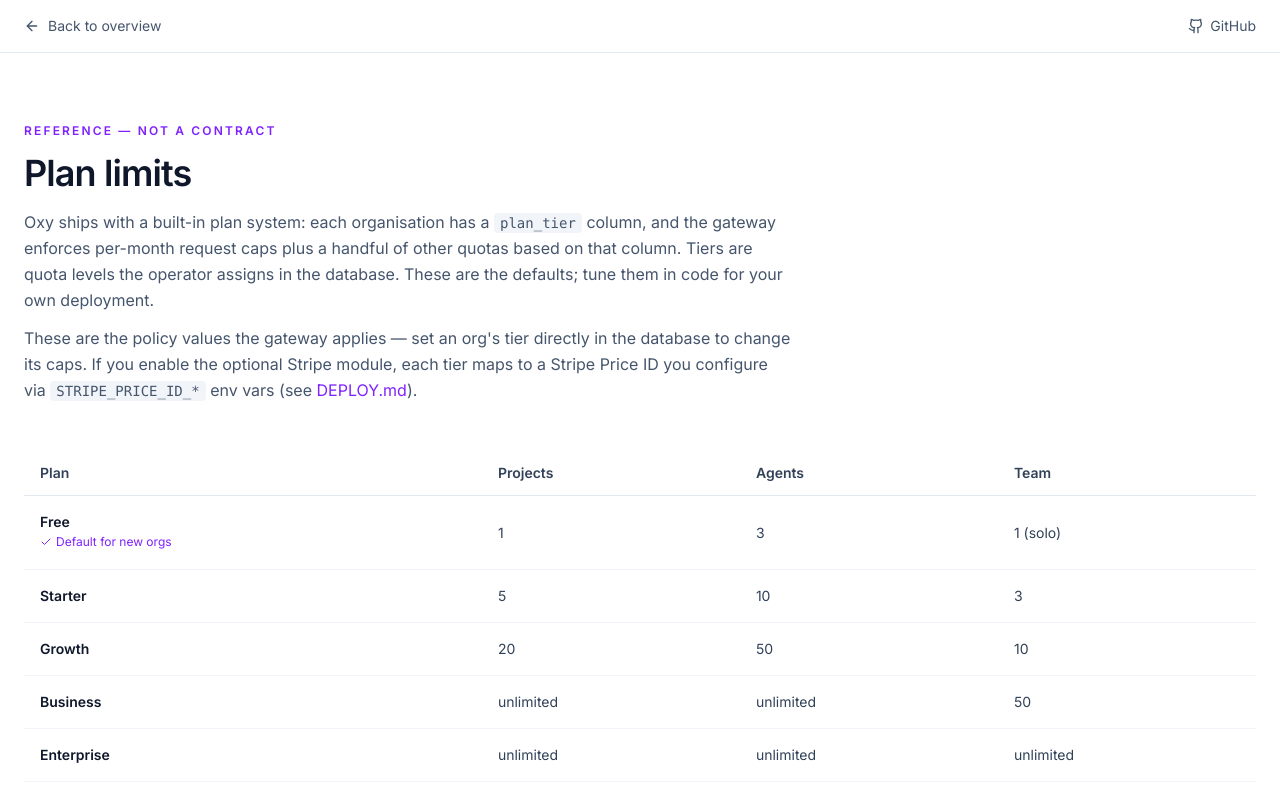
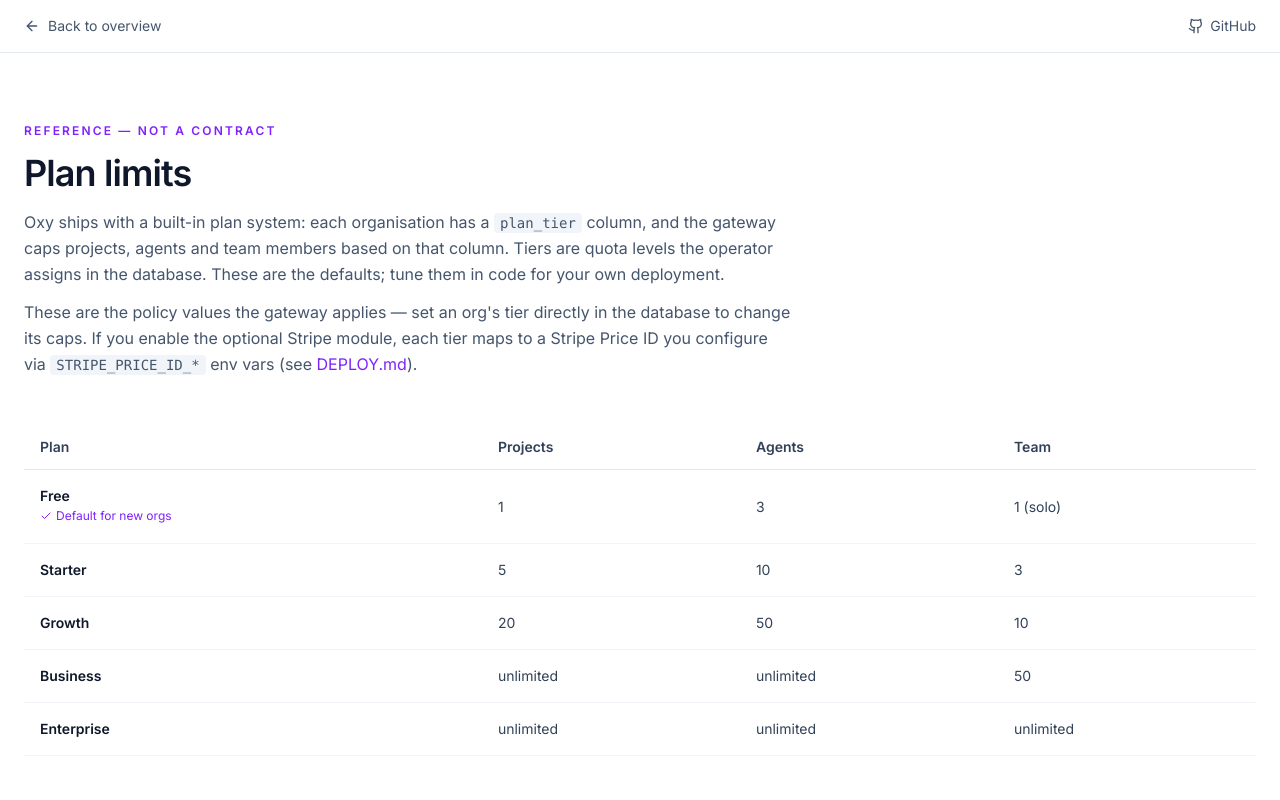
Before and after one commit to DevOpsPink/oxy-llm-gateway, a Next.js app in the folder packages/ui/: page /pricing in a window 1280 px wide. Shown: the top 800 px of the page. Built offline with nearby package versions, Linux system fonts and the light colour scheme; no server answers.

Commit message:
plan limits: tiers cap projects, agents and members, not requests
The Plan limits page said the gateway enforces per-month request caps per tier. Since 1.0.1 no tier caps requests; tiers cap projects, agents and team members, as the page's own "No request quota" card already said.

```diff
--- a/packages/ui/src/app/pricing/page.tsx
+++ b/packages/ui/src/app/pricing/page.tsx
@@ -7,7 +7,7 @@ import { Github, ArrowLeft, Check, Minus } from 'lucide-react'
 export const metadata: Metadata = {
   title: 'Plan limits — Oxy',
   description:
-    'Default plan limits enforced by the Oxy gateway. Plan tiers are quota levels an operator assigns in the database: request caps, project quotas, and team-member counts per tier.',
+    'Default plan limits enforced by the Oxy gateway. Plan tiers are quota levels an operator assigns in the database: project, agent and team-member caps per tier. No tier caps requests.',
 }
 
 const REPO_URL = 'https://github.com/heyvaldemar/oxy-llm-gateway'
@@ -83,8 +83,8 @@ export default function PlanLimitsPage() {
           <h1 className="mt-3 text-3xl md:text-4xl font-semibold tracking-tight">Plan limits</h1>
           <p className="mt-4 text-slate-600 leading-relaxed">
             Oxy ships with a built-in plan system: each organisation has a <code className="text-sm bg-slate-100 px-1.5 py-0.5 rounded">plan_tier</code>{' '}
-            column, and the gateway enforces per-month request caps plus a handful of other quotas
-            based on that column. Tiers are quota levels the operator assigns in the database.
+            column, and the gateway caps projects, agents and team members based on that column.
+            Tiers are quota levels the operator assigns in the database.
             These are the defaults; tune them in code for your own deployment.
           </p>
           <p className="mt-3 text-slate-600 leading-relaxed">
```
